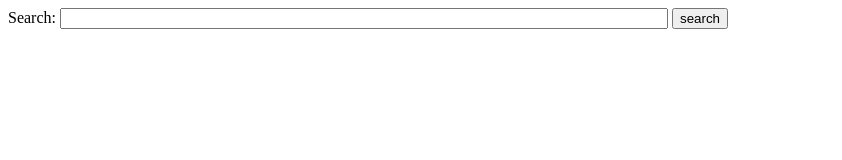
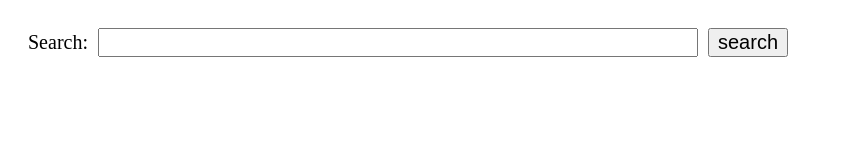
Before and after one commit to RobertFainarea/proiect-riw, a website: page public/index.html in a window 1280 px wide. Shown: the whole page, without its empty margins (0-842 px from the left). Drawn offline with Linux system fonts and the light colour scheme.

Commit message:
add extra logging and css

```diff
--- a/public/index.css
+++ b/public/index.css
@@ -1,16 +1,41 @@
-.search-input {
-  width: 600px;
+* {
+  box-sizing: border-box;
+}
+
+body {
+  padding: 20px;
+}
+
+.search-section {
+  display: grid;
+  grid-template-columns: max-content 600px 80px;
+  grid-column-gap: 10px;
+  align-items: center;
 }
 
 .results-section {
   margin-top: 40px;
-  width: 400px;
+  width: 800px;
+}
+
+.search-section label,
+.search-section input,
+.search-section button {
+  font-size: 20px;
+}
+
+.search-section button {
+  cursor: pointer;
 }
 
 .result {
-    margin-top: 20px;
+  margin-top: 20px;
 }
 
-p {
-    margin: 8px;
+.result a {
+  font-size: 20px;
 }
+
+.result p {
+  margin: 8px;
+}
--- a/public/index.html
+++ b/public/index.html
@@ -7,11 +7,13 @@
   </head>
 
   <body>
-    <section>
-      <label for="searchInput">Search:</label>
-      <input id="searchInput" class="search-input" />
-      <button id="buttonSearch">search</button>
-    </section>
+    <form id="searchForm">
+      <section class="search-section">
+        <label for="searchInput">Search:</label>
+        <input id="searchInput" autocomplete="off" spellcheck="false" />
+        <button id="buttonSearch">search</button>
+      </section>
+    </form>
 
     <section id="resultsSection" class="results-section"></section>
   </body>
--- a/public/index.js
+++ b/public/index.js
@@ -1,9 +1,13 @@
+const searchForm = document.getElementById("searchForm");
 const searchInput = document.getElementById("searchInput");
 const buttonSearch = document.getElementById("buttonSearch");
 const resultsSection = document.getElementById("resultsSection");
 
-buttonSearch.onclick = async () => {
+searchForm.onsubmit = async (e) => {
+  e.preventDefault();
+
   resultsSection.innerHTML = "";
+  if (!searchInput.value) return;
   const url = `search/${encodeURIComponent(searchInput.value)}`;
 
   const results = await fetch(url).then((r) => r.json());
--- a/src/db.js
+++ b/src/db.js
@@ -94,7 +94,7 @@ class Db {
             relevance: "$relevance",
           },
         },
-        { $limit: 5 },
+        // { $limit: 5 },
       ])
       .toArray();
   }
--- a/src/server.js
+++ b/src/server.js
@@ -19,7 +19,9 @@ app.get("/search/:text", async (req, res) => {
   const searchDict = getTextDictionary(text);
   const queryFilter = buildQueryFilter(text);
 
-  console.log(JSON.stringify(queryFilter, null, 2));
+  console.log("\n=============================================================");
+  console.log("searchUrl:", req.url, `(${text})`);
+  console.log("queryFilter:", JSON.stringify(queryFilter, null, 2));
 
   const results = await db.search(Object.keys(searchDict), queryFilter);
 
@@ -28,7 +30,7 @@ app.get("/search/:text", async (req, res) => {
     const fileHTML = await readFileAsync(filePath);
     const fileText = getTextFromHTML(fileHTML);
 
-    results[i].sample = fileText.substring(0, 150);
+    results[i].sample = fileText.substring(0, 200);
   }
 
   res.send(JSON.stringify(results));
```
